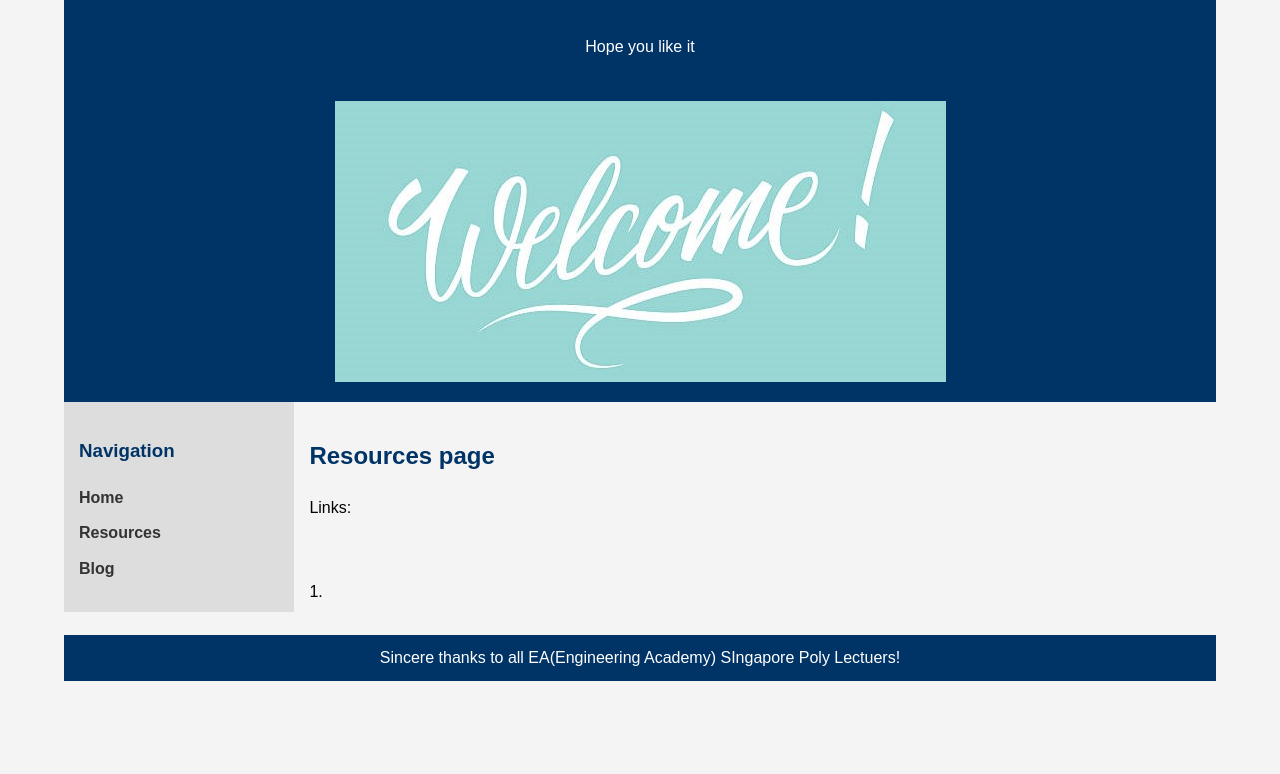
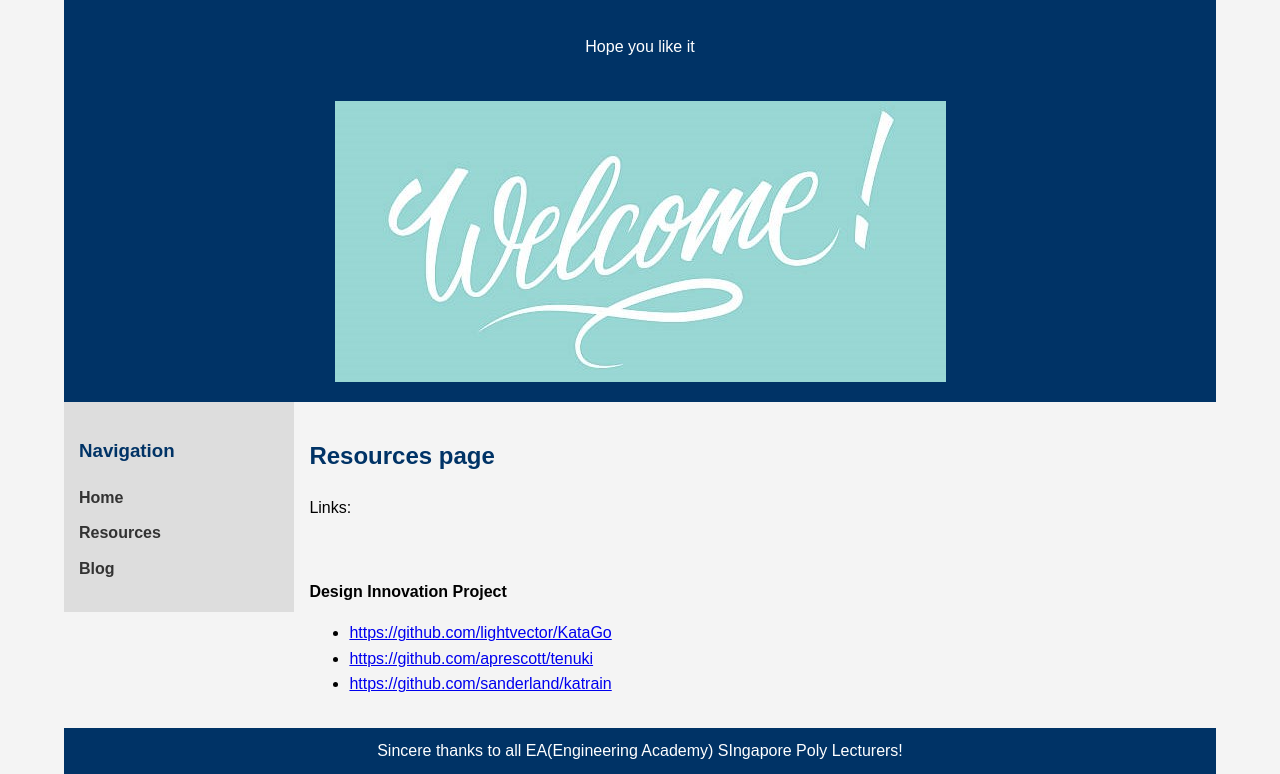
Before and after one commit to SmartLegendJay/JayvienNg.github.io, a plain HTML site: page Resources.html in a window 1280 px wide. Shown: the part 106-880 px from the top of the page. Before the commit the page ends 800 px from the top, so only its background shows below. Drawn offline with Linux system fonts and the light colour scheme.

Commit message:
Update Resources.html

```diff
--- a/Resources.html
+++ b/Resources.html
@@ -1,44 +1,42 @@
 <html>
   <head>
     <title>Researched Resources</title>
-<link rel="stylesheet"  type="text/css" href="Style.css"/>
+    <link rel="stylesheet" type="text/css" href="Style.css"/>
   </head>
-
   <body>
     <div id="container">
       <div id="header">
-
         <h1>Welcome to My website</h1>
         <br />Hope you like it
         <hr />
         <img src="image.jpg" />
-
-
       </div>
       <div id="content">
         <div id="nav" >
           <h3> Navigation</h3>
-
           <ul>
-
             <li><a href=" index.html ">Home</a></li>
             <li><a href=" Resources.html">Resources</a></li>
             <li><a href="Blog.html ">Blog</a></li>
-
           </ul>
-
         </div>
         <div id="main">
           <h2>Resources page</h2>
           <p>Links:</p>
           <br>
-                     <p>1.
+          <p>
+            <b>Design Innovation Project</b>
+            <ul>
+              <li><a href="https://github.com/lightvector/KataGo">https://github.com/lightvector/KataGo</a></li>
+              <li><a href="https://github.com/aprescott/tenuki">https://github.com/aprescott/tenuki</a></li>
+              <li><a href="https://github.com/sanderland/katrain">https://github.com/sanderland/katrain</a></li>
+            </ul>
+          </p>
         </div>
-
       </div>
       <div id="footer">
-                 Sincere thanks to all EA(Engineering Academy) SIngapore Poly Lectuers!
+        Sincere thanks to all EA(Engineering Academy) SIngapore Poly Lecturers!
       </div>
-
+    </div>
   </body>
 </html>
```
Lines whose indentation alone changed are shown as unchanged.
